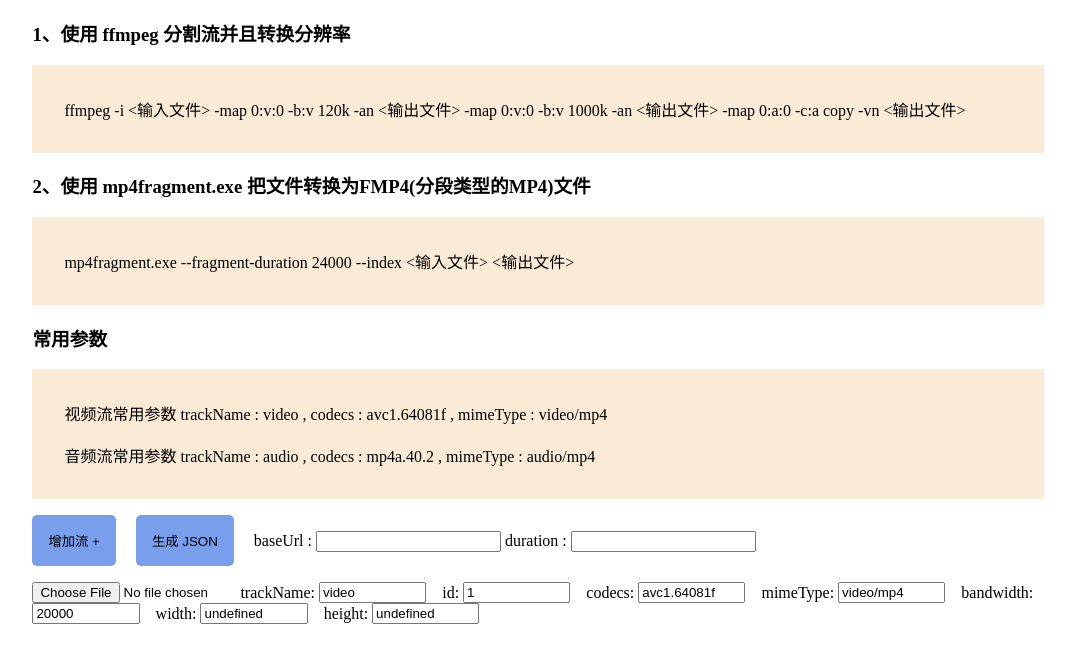
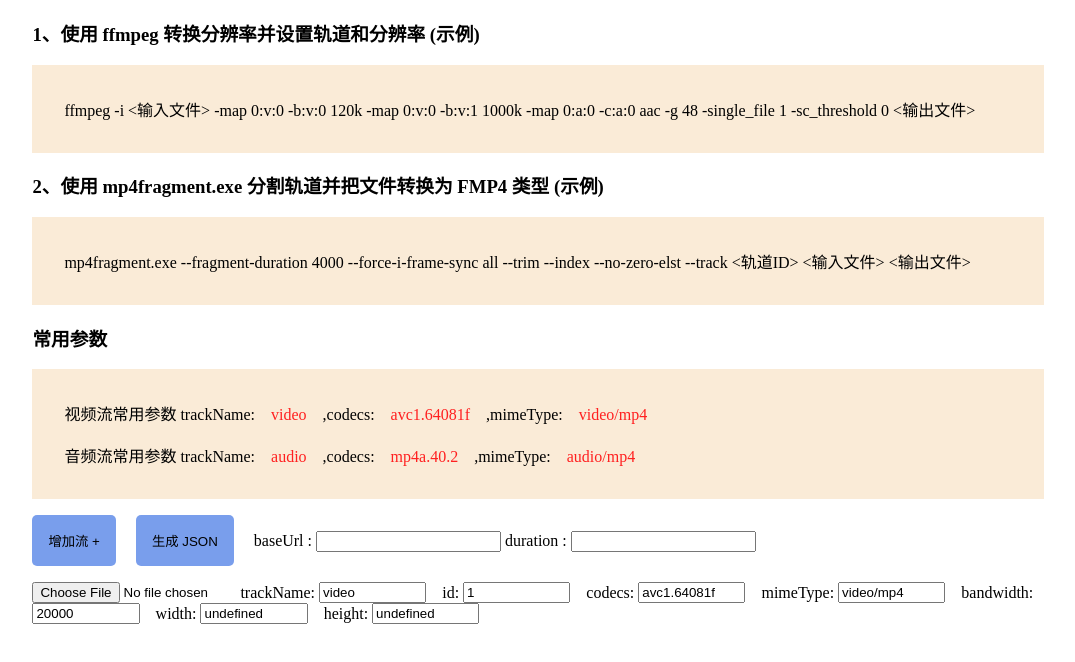
Before and after one commit to i-vscode/Atc-videoplayer, a website built with Vite: page tools/fragmentMp4-Tool.html in a window 1280 px wide. Shown: the part 70-732 px from the top of the page, without its empty margins (102-1177 px from the left). Built offline with nearby package versions, Linux system fonts and the light colour scheme.

Commit message:
1.3.4
修改 tools > fragmentMp4.Tool 的用例说明

```diff
--- a/tools/fragmentMp4-Tool.html
+++ b/tools/fragmentMp4-Tool.html
@@ -15,6 +15,10 @@
         body>div>p {
             background-color: antiquewhite;
             padding: 2rem;
+        }
+        body>div>p>span {
+            color: #ff2020;
+            margin: 0 1rem;
         }
 
         button {
@@ -56,24 +60,24 @@
             创建适配此项目 FragmentMp4 的媒体描述JSON文件
         </h1>
         <h3>
-            1、使用 ffmpeg 分割流并且转换分辨率
+            1、使用 ffmpeg 转换分辨率并设置轨道和分辨率 (示例)
         </h3>
         <p>
-            ffmpeg -i &lt;输入文件&gt; -map 0:v:0 -b:v 120k -an &lt;输出文件&gt; -map 0:v:0 -b:v 1000k -an &lt;输出文件&gt;
-            -map 0:a:0 -c:a copy -vn &lt;输出文件&gt;
+            ffmpeg -i &lt;输入文件&gt; -map 0:v:0 -b:v:0 120k  -map 0:v:0 -b:v:1 1000k -map 0:a:0 -c:a:0 aac -g 48  -single_file 1 -sc_threshold 0 &lt;输出文件&gt;
         </p>
+
         <h3>
-            2、使用 mp4fragment.exe 把文件转换为FMP4(分段类型的MP4)文件
+            2、使用 mp4fragment.exe 分割轨道并把文件转换为 FMP4 类型 (示例)
         </h3>
         <p>
-            mp4fragment.exe --fragment-duration 24000 --index &lt;输入文件&gt; &lt;输出文件&gt;
+            mp4fragment.exe --fragment-duration 4000  --force-i-frame-sync all  --trim --index --no-zero-elst --track &lt;轨道ID&gt;  &lt;输入文件&gt; &lt;输出文件&gt;
         </p>
         <h3>
             常用参数
         </h3>
         <p>
-            视频流常用参数 trackName : video , codecs : avc1.64081f , mimeType : video/mp4 <br /><br />
-            音频流常用参数 trackName : audio , codecs : mp4a.40.2 , mimeType : audio/mp4
+            视频流常用参数 trackName:<span>video</span>,codecs:<span>avc1.64081f</span>,mimeType:<span>video/mp4</span><br /><br />
+            音频流常用参数 trackName:<span>audio</span>,codecs:<span>mp4a.40.2</span>,mimeType:<span>audio/mp4</span>
         </p>
         <button id="addstreambutton">增加流 + </button>
         <button id="generatestreambutton">生成 JSON </button>
@@ -87,5 +91,4 @@
 
     </div>
 </body>
-
 </html>
```
Also changed, not shown: CHANGELOG.md, README.md.
